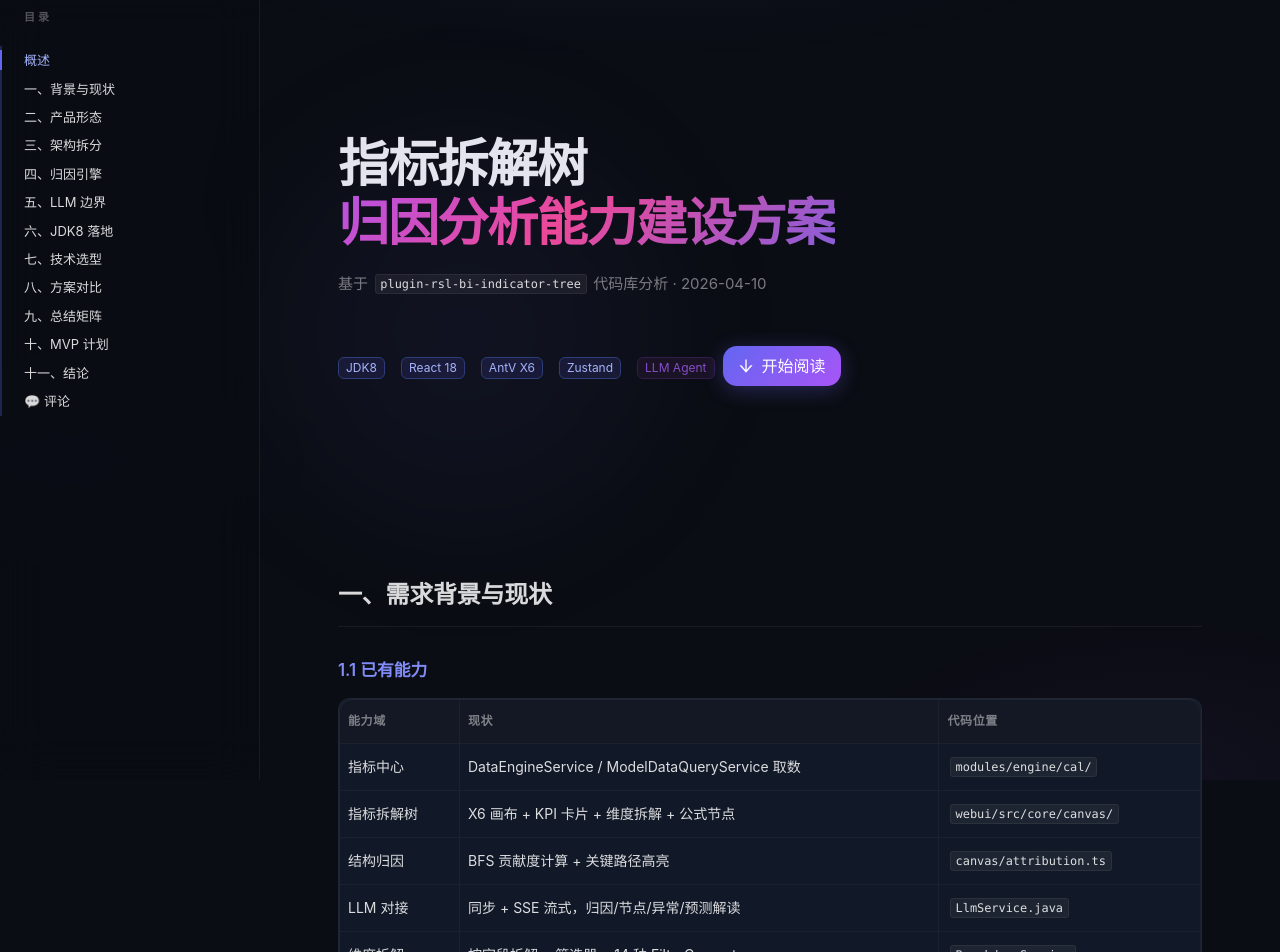
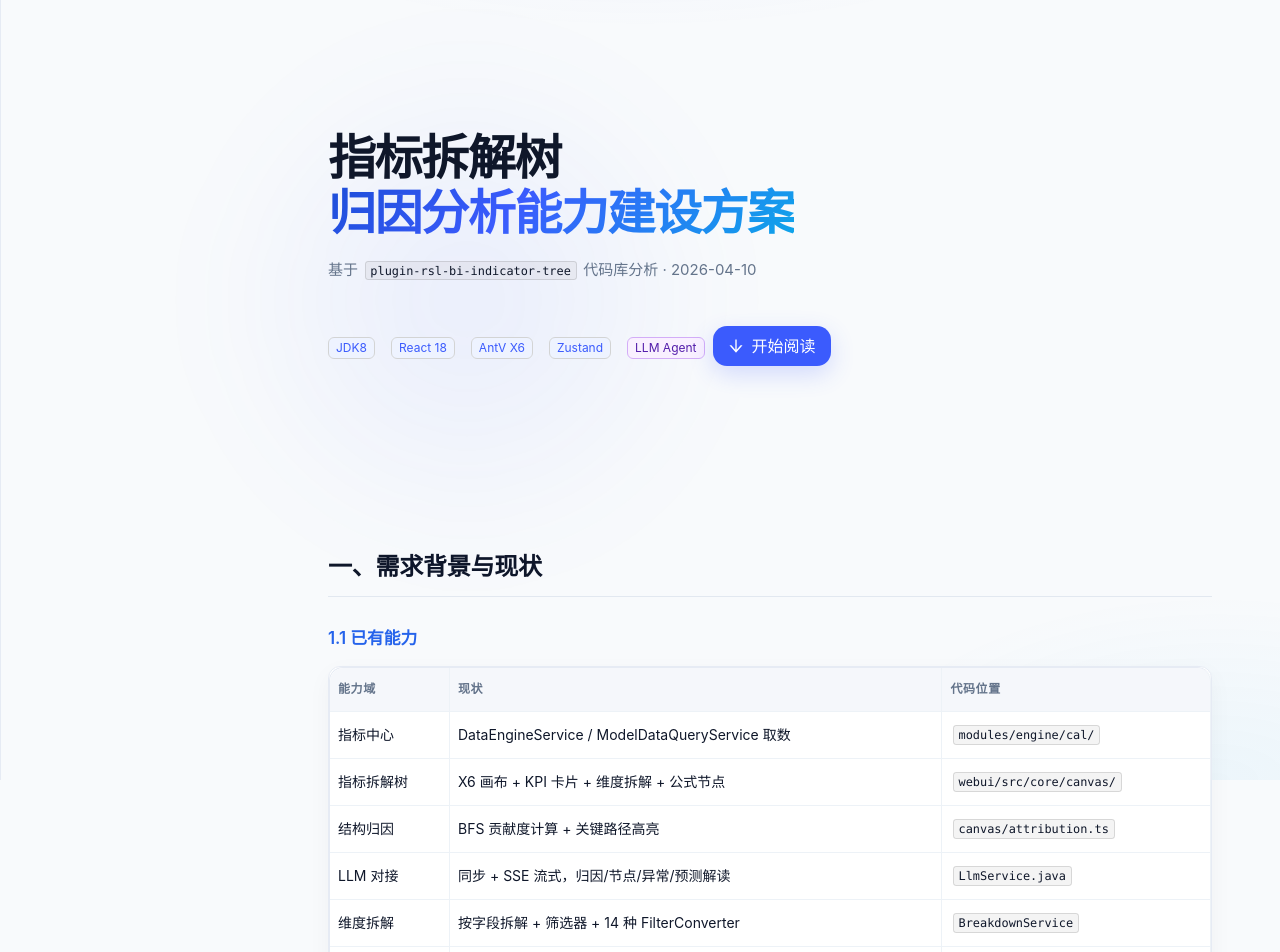
Before and after one commit to cuijinsen/attribution-analysis-proposal, a React (Vite) app: page / in a window 1280 px wide. Shown: the part 20-972 px from the top of the page. Built offline with nearby package versions, Linux system fonts and the light colour scheme.

Commit message:
style: redesign to refined light docs theme

```diff
--- a/src/App.css
+++ b/src/App.css
@@ -1,21 +1,26 @@
 /* ===== Global ===== */
 body {
   margin: 0;
-  background: #0b0d14;
+  background: #f8fafc;
+  color: #0f172a;
   overflow-x: hidden;
 }
+
 body::before {
   content: '';
   position: fixed;
   inset: 0;
   background:
-    radial-gradient(ellipse 80% 50% at 50% -20%, rgba(99,102,241,0.09) 0%, transparent 60%),
-    radial-gradient(ellipse 50% 40% at 90% 100%, rgba(168,85,247,0.05) 0%, transparent 50%),
-    radial-gradient(ellipse 40% 30% at 5% 60%, rgba(34,211,238,0.03) 0%, transparent 50%);
+    radial-gradient(ellipse 70% 45% at 50% -20%, rgba(59, 91, 253, 0.08) 0%, transparent 58%),
+    radial-gradient(ellipse 55% 45% at 95% 100%, rgba(14, 165, 233, 0.05) 0%, transparent 52%);
   pointer-events: none;
   z-index: -1;
 }
-::selection { background: rgba(99,102,241,0.3); color: #fff; }
+
+::selection {
+  background: rgba(59, 91, 253, 0.18);
+  color: #0f172a;
+}
 
 /* ===== Scroll Progress ===== */
 .scroll-progress {
@@ -23,7 +28,7 @@ body::before {
   top: 0;
   left: 0;
   height: 3px;
-  background: linear-gradient(90deg, #6366f1, #a855f7, #ec4899);
+  background: linear-gradient(90deg, #3b5bfd, #2563eb, #0ea5e9);
   z-index: 9999;
   transition: width 0.1s linear;
   border-radius: 0 2px 2px 0;
@@ -36,187 +41,207 @@ body::before {
   top: 0;
   height: 100vh;
   z-index: 100;
-  background: rgba(10, 12, 20, 0.92) !important;
-  backdrop-filter: blur(24px);
-  -webkit-backdrop-filter: blur(24px);
-  border-right: 1px solid rgba(255,255,255,0.06);
+  background: rgba(255, 255, 255, 0.78) !important;
+  backdrop-filter: blur(14px);
+  -webkit-backdrop-filter: blur(14px);
+  border-right: 1px solid #e6ebf4;
 }
+
 .sider-inner {
   padding: 28px 0;
   height: 100%;
   overflow-y: auto;
 }
-.sider-inner::-webkit-scrollbar { width: 3px; }
-.sider-inner::-webkit-scrollbar-thumb { background: rgba(255,255,255,0.08); border-radius: 2px; }
+
+.sider-inner::-webkit-scrollbar {
+  width: 3px;
+}
+
+.sider-inner::-webkit-scrollbar-thumb {
+  background: rgba(148, 163, 184, 0.4);
+  border-radius: 2px;
+}
+
 .sider-header {
-  padding: 0 24px 22px;
+  padding: 0 24px 18px;
 }
+
 .sider-header-label {
   font-size: 11px;
   text-transform: uppercase;
   letter-spacing: 3px;
-  color: rgba(255,255,255,0.3);
+  color: #64748b;
   font-weight: 600;
-}
-.sider-github {
-  display: flex;
-  align-items: center;
-  gap: 10px;
-  margin: 0 16px 24px;
-  padding: 10px 14px;
-  border-radius: 10px;
-  background: rgba(99,102,241,0.08);
-  border: 1px solid rgba(99,102,241,0.15);
-  color: #a5b4fc !important;
-  font-size: 13px;
-  font-weight: 500;
-  transition: all 0.25s;
-  text-decoration: none !important;
-}
-.sider-github:hover {
-  background: rgba(99,102,241,0.15);
-  border-color: rgba(99,102,241,0.3);
-  transform: translateY(-1px);
 }
 
 /* Anchor overrides */
 .app-sider .ant-anchor {
   padding: 0 8px;
 }
+
 .app-sider .ant-anchor-link {
   padding: 5px 16px;
 }
+
 .app-sider .ant-anchor-link-title {
   font-size: 13px;
-  color: rgba(255,255,255,0.4);
+  color: #64748b;
   transition: color 0.25s;
 }
+
 .app-sider .ant-anchor-link-title:hover {
-  color: rgba(255,255,255,0.7);
+  color: #0f172a;
 }
+
 .app-sider .ant-anchor-link-title-active {
-  color: #a5b4fc !important;
+  color: #3b5bfd !important;
+  font-weight: 600;
 }
+
 .app-sider .ant-anchor-ink {
-  background: #6366f1 !important;
+  background: #3b5bfd !important;
 }
 
 /* ===== Content ===== */
 .app-content {
-  max-width: 960px;
+  max-width: 980px;
   margin: 0 auto;
   padding: 0 48px 80px;
 }
 
 /* ===== Hero ===== */
 .hero-section {
-  min-height: 65vh;
+  min-height: 62vh;
   display: flex;
   align-items: center;
-  padding: 100px 0 60px;
+  padding: 96px 0 56px;
   position: relative;
 }
+
 .hero-section::before {
   content: '';
   position: absolute;
-  top: 10%;
-  left: -20%;
-  width: 600px;
-  height: 600px;
-  background: radial-gradient(circle, rgba(99,102,241,0.08) 0%, transparent 65%);
+  top: 8%;
+  left: -16%;
+  width: 560px;
+  height: 560px;
+  background: radial-gradient(circle, rgba(59, 91, 253, 0.08) 0%, transparent 68%);
   pointer-events: none;
-  filter: blur(50px);
+  filter: blur(42px);
 }
-.hero-inner { position: relative; }
+
+.hero-inner {
+  position: relative;
+}
+
 .hero-title.ant-typography {
-  font-size: 3.2rem !important;
+  font-size: 3rem !important;
   font-weight: 800 !important;
   line-height: 1.15 !important;
   letter-spacing: -0.03em;
   margin-bottom: 0 !important;
-  color: #e4e4ef;
+  color: #0f172a !important;
 }
+
 .hero-highlight {
-  background: linear-gradient(135deg, #6366f1 0%, #a855f7 30%, #ec4899 60%, #6366f1 100%);
-  background-size: 200% auto;
+  background: linear-gradient(135deg, #1d4ed8 0%, #3b5bfd 40%, #0ea5e9 100%);
   -webkit-background-clip: text;
   -webkit-text-fill-color: transparent;
   background-clip: text;
-  animation: shimmer 5s linear infinite;
 }
-@keyframes shimmer { to { background-position: 200% center; } }
 
-.hero-subtitle { margin-top: 20px !important; color: rgba(255,255,255,0.45) !important; font-size: 15px; }
-.hero-badges { margin-top: 28px !important; }
-.hero-links { margin-top: 36px !important; }
+.hero-subtitle {
+  margin-top: 18px !important;
+  color: #64748b !important;
+  font-size: 15px;
+}
+
+.hero-badges {
+  margin-top: 26px !important;
+}
+
+.hero-links {
+  margin-top: 30px !important;
+}
+
 .hero-links .ant-btn-primary {
-  background: linear-gradient(135deg, #6366f1, #a855f7) !important;
+  background: #3b5bfd !important;
   border: none !important;
-  box-shadow: 0 4px 20px rgba(99,102,241,0.3);
+  box-shadow: 0 8px 24px rgba(59, 91, 253, 0.2);
 }
+
 .hero-links .ant-btn-primary:hover {
-  opacity: 0.9;
-  transform: translateY(-2px);
-  box-shadow: 0 6px 28px rgba(99,102,241,0.4);
+  background: #2f53f7 !important;
+  transform: translateY(-1px);
+  box-shadow: 0 12px 28px rgba(59, 91, 253, 0.25);
 }
 
 /* ===== Sections ===== */
 .section-block {
-  padding-top: 80px;
+  padding-top: 76px;
 }
+
 .section-title.ant-typography {
   font-size: 1.5rem !important;
   font-weight: 700 !important;
-  padding-bottom: 16px;
-  border-bottom: 1px solid rgba(255,255,255,0.06);
-  margin-bottom: 32px !important;
+  padding-bottom: 14px;
+  border-bottom: 1px solid #e2e8f0;
+  margin-bottom: 30px !important;
   letter-spacing: -0.01em;
+  color: #0f172a !important;
 }
+
 .section-subtitle.ant-typography {
-  color: #818cf8 !important;
+  color: #2563eb !important;
   font-size: 1.05rem !important;
-  margin: 32px 0 16px !important;
+  margin: 30px 0 16px !important;
 }
 
 /* ===== Tables ===== */
 .section-block .ant-table {
   border-radius: 12px;
   overflow: hidden;
-  border: 1px solid rgba(255,255,255,0.06);
+  border: 1px solid #e6ebf4;
+  box-shadow: 0 8px 24px rgba(15, 23, 42, 0.04);
 }
+
 .section-block .ant-table-thead > tr > th {
   font-size: 12px;
   text-transform: uppercase;
   letter-spacing: 0.6px;
   font-weight: 600;
-  color: rgba(255,255,255,0.45);
-  background: #141824 !important;
+  color: #64748b;
+  background: #f5f7fb !important;
 }
+
 .section-block .ant-table-cell {
-  border-color: rgba(255,255,255,0.04) !important;
+  border-color: #edf2f7 !important;
 }
 
 /* ===== Cards ===== */
 .section-block .ant-card {
-  transition: all 0.3s cubic-bezier(0.4, 0, 0.2, 1);
-  backdrop-filter: blur(12px);
+  transition: all 0.24s ease;
+  border-color: #e6ebf4 !important;
+  box-shadow: 0 8px 24px rgba(15, 23, 42, 0.04);
 }
+
 .section-block .ant-card:hover {
-  transform: translateY(-4px);
-  border-color: rgba(99,102,241,0.2);
-  box-shadow: 0 8px 32px rgba(0,0,0,0.3), 0 0 32px rgba(99,102,241,0.08);
+  transform: translateY(-2px);
+  border-color: #d7e1f2 !important;
+  box-shadow: 0 14px 32px rgba(15, 23, 42, 0.08);
 }
 
 /* ===== Plan Cards ===== */
 .plan-card-d {
-  border-color: rgba(99,102,241,0.35) !important;
-  background: linear-gradient(rgba(17,24,39,0.9), rgba(17,24,39,0.9)) padding-box,
-              linear-gradient(135deg, rgba(99,102,241,0.4), rgba(168,85,247,0.3), rgba(236,72,153,0.2)) border-box !important;
+  border-color: #c7d4ff !important;
+  background: linear-gradient(#ffffff, #ffffff) padding-box,
+    linear-gradient(135deg, rgba(59, 91, 253, 0.35), rgba(14, 165, 233, 0.25)) border-box !important;
   border: 1px solid transparent !important;
-  box-shadow: 0 4px 24px rgba(0,0,0,0.3), 0 0 48px rgba(99,102,241,0.1) !important;
+  box-shadow: 0 14px 34px rgba(59, 91, 253, 0.12) !important;
   position: relative;
   overflow: hidden;
 }
+
 .plan-card-d::before {
   content: '';
   position: absolute;
@@ -224,15 +249,16 @@ body::before {
   left: 0;
   right: 0;
   height: 3px;
-  background: linear-gradient(90deg, #6366f1, #a855f7, #ec4899);
+  background: linear-gradient(90deg, #3b5bfd, #0ea5e9);
 }
 
 /* ===== Roadmap Cards ===== */
 .roadmap-active {
-  border-color: rgba(99,102,241,0.3) !important;
+  border-color: #cdd9ff !important;
   position: relative;
   overflow: hidden;
 }
+
 .roadmap-active::before {
   content: '';
   position: absolute;
@@ -240,21 +266,22 @@ body::before {
   left: 0;
   right: 0;
   height: 3px;
-  background: linear-gradient(90deg, #6366f1, #a855f7);
+  background: linear-gradient(90deg, #3b5bfd, #60a5fa);
 }
 
 /* ===== Mermaid ===== */
 .mermaid-container {
-  background: rgba(17,24,39,0.75);
-  border: 1px solid rgba(255,255,255,0.06);
+  background: #ffffff;
+  border: 1px solid #e6ebf4;
   border-radius: 14px;
-  padding: 28px;
+  padding: 26px;
   margin: 16px 0 24px;
   overflow-x: auto;
   display: flex;
   justify-content: center;
-  backdrop-filter: blur(12px);
+  box-shadow: 0 8px 24px rgba(15, 23, 42, 0.04);
 }
+
 .mermaid-container svg {
   max-width: 100%;
 }
@@ -268,6 +295,7 @@ body::before {
   padding: 0 12px;
   margin: 20px 0;
 }
+
 .wf-bar {
   flex: 1;
   border-radius: 8px 8px 0 0;
@@ -278,39 +306,59 @@ body::before {
   font-size: 12px;
   text-align: center;
   animation: grow-up 0.8s ease forwards;
-  color: rgba(255,255,255,0.7);
+  color: #334155;
   line-height: 1.4;
 }
+
 .wf-bar.negative {
-  background: linear-gradient(to top, rgba(239,68,68,0.2), transparent);
-  border: 1px solid rgba(239,68,68,0.2);
+  background: linear-gradient(to top, rgba(239, 68, 68, 0.2), rgba(239, 68, 68, 0.04));
+  border: 1px solid rgba(239, 68, 68, 0.25);
 }
+
 .wf-bar.positive {
-  background: linear-gradient(to top, rgba(16,185,129,0.2), transparent);
-  border: 1px solid rgba(16,185,129,0.2);
+  background: linear-gradient(to top, rgba(16, 185, 129, 0.18), rgba(16, 185, 129, 0.04));
+  border: 1px solid rgba(16, 185, 129, 0.25);
 }
-@keyframes grow-up { from { height: 0; } }
+
+@keyframes grow-up {
+  from {
+    height: 0;
+  }
+}
 
 /* ===== Code Block ===== */
 .code-block {
-  background: #0c0e16;
-  border: 1px solid rgba(255,255,255,0.06);
+  background: #f8fafc;
+  border: 1px solid #e2e8f0;
   border-radius: 12px;
-  padding: 22px 24px;
+  padding: 20px 22px;
   overflow-x: auto;
   margin: 16px 0 24px;
 }
+
 .code-block pre {
   margin: 0;
-  font-family: "JetBrains Mono", "Fira Code", "Cascadia Code", monospace;
+  font-family: 'JetBrains Mono', 'Fira Code', 'Cascadia Code', monospace;
   font-size: 13px;
-  line-height: 1.75;
-  color: rgba(255,255,255,0.65);
+  line-height: 1.72;
+  color: #334155;
 }
-.code-block .kw { color: #c084fc; }
-.code-block .cls { color: #67e8f9; }
-.code-block .fn { color: #10b981; }
-.code-block .str { color: #f59e0b; }
+
+.code-block .kw {
+  color: #7c3aed;
+}
+
+.code-block .cls {
+  color: #0369a1;
+}
+
+.code-block .fn {
+  color: #0f766e;
+}
+
+.code-block .str {
+  color: #b45309;
+}
 
 /* ===== Split Panel ===== */
 .split-card .ant-card-head-title {
@@ -321,6 +369,10 @@ body::before {
 .giscus-container {
   margin-top: 16px;
   min-height: 300px;
+  border: 1px solid #e6ebf4;
+  border-radius: 12px;
+  background: #ffffff;
+  padding: 10px 14px;
 }
 
 /* ===== Footer ===== */
@@ -328,24 +380,47 @@ body::before {
   text-align: center;
   padding: 32px 0 48px;
 }
+
 .app-footer a {
-  color: rgba(255,255,255,0.4) !important;
+  color: #64748b !important;
   font-size: 13px;
   transition: color 0.2s;
 }
+
 .app-footer a:hover {
-  color: #a5b4fc !important;
+  color: #1d4ed8 !important;
 }
 
 /* ===== Responsive ===== */
 @media (max-width: 992px) {
-  .app-sider { display: none !important; }
-  .app-content { margin-left: 0 !important; }
-  .ant-layout { margin-left: 0 !important; }
-  .hero-title.ant-typography { font-size: 2.2rem !important; }
-  .app-content { padding: 0 20px 60px; }
+  .app-sider {
+    display: none !important;
+  }
+
+  .app-content {
+    margin-left: 0 !important;
+  }
+
+  .ant-layout {
+    margin-left: 0 !important;
+  }
+
+  .hero-title.ant-typography {
+    font-size: 2.2rem !important;
+  }
+
+  .app-content {
+    padding: 0 20px 60px;
+  }
 }
+
 @media (max-width: 600px) {
-  .hero-title.ant-typography { font-size: 1.7rem !important; }
-  .hero-section { min-height: 50vh; padding: 60px 0 40px; }
+  .hero-title.ant-typography {
+    font-size: 1.7rem !important;
+  }
+
+  .hero-section {
+    min-height: 50vh;
+    padding: 56px 0 34px;
+  }
 }
--- a/src/App.tsx
+++ b/src/App.tsx
@@ -46,23 +46,26 @@ const App: React.FC = () => {
   return (
     <ConfigProvider
       theme={{
-        algorithm: theme.darkAlgorithm,
+        algorithm: theme.defaultAlgorithm,
         token: {
-          colorPrimary: '#6366f1',
+          colorPrimary: '#3b5bfd',
           borderRadius: 12,
-          colorBgBase: '#0b0d14',
-          colorBgContainer: '#111827',
-          colorBgElevated: '#1a1f2e',
-          colorLink: '#818cf8',
+          colorBgBase: '#f8fafc',
+          colorBgContainer: '#ffffff',
+          colorBgElevated: '#ffffff',
+          colorText: '#0f172a',
+          colorTextSecondary: '#475569',
+          colorBorderSecondary: '#e2e8f0',
+          colorLink: '#3b5bfd',
           fontFamily: '-apple-system, BlinkMacSystemFont, "Segoe UI", "PingFang SC", "Hiragino Sans GB", "Microsoft YaHei", "Noto Sans SC", sans-serif',
         },
         components: {
           Layout: { siderBg: 'transparent', bodyBg: 'transparent' },
-          Table: { headerBg: '#141824', rowHoverBg: 'rgba(99,102,241,0.06)', borderColor: 'rgba(255,255,255,0.06)' },
-          Card: { colorBgContainer: 'rgba(17,24,39,0.8)', colorBorderSecondary: 'rgba(255,255,255,0.08)' },
-          Anchor: { colorPrimary: '#818cf8', fontSize: 13 },
+          Table: { headerBg: '#f5f7fb', rowHoverBg: '#f8faff', borderColor: '#e6ebf4' },
+          Card: { colorBgContainer: '#ffffff', colorBorderSecondary: '#e6ebf4' },
+          Anchor: { colorPrimary: '#3b5bfd', fontSize: 13 },
           Timeline: { dotBg: 'transparent' },
-          Tag: { defaultBg: 'rgba(99,102,241,0.12)', defaultColor: '#a5b4fc' },
+          Tag: { defaultBg: '#eef3ff', defaultColor: '#3b5bfd' },
         },
       }}
     >
@@ -138,14 +141,14 @@ const App: React.FC = () => {
                   reactionsEnabled="1"
                   emitMetadata="0"
                   inputPosition="top"
-                  theme="dark_dimmed"
+                  theme="light"
                   lang="zh-CN"
                 />
               </div>
             </section>
 
             {/* Footer */}
-            <Divider style={{ borderColor: 'rgba(255,255,255,0.06)', marginTop: 80 }} />
+            <Divider style={{ borderColor: '#e6ebf4', marginTop: 80 }} />
             <footer className="app-footer">
               <Paragraph type="secondary">
                 基于 <Text code>plugin-rsl-bi-indicator-tree</Text> 代码库分析 · 2026-04-10
--- a/src/components/MermaidChart.tsx
+++ b/src/components/MermaidChart.tsx
@@ -3,14 +3,15 @@ import mermaid from 'mermaid'
 
 mermaid.initialize({
   startOnLoad: false,
-  theme: 'dark',
+  theme: 'base',
   themeVariables: {
-    primaryColor: '#2a2d3e',
-    primaryTextColor: '#d4d4e0',
-    primaryBorderColor: '#6366f1',
-    lineColor: '#6366f1',
-    secondaryColor: '#1a1d2e',
-    tertiaryColor: '#111827',
+    primaryColor: '#f8fbff',
+    primaryTextColor: '#0f172a',
+    primaryBorderColor: '#3b5bfd',
+    lineColor: '#3b5bfd',
+    secondaryColor: '#eef4ff',
+    tertiaryColor: '#f5f7fb',
+    background: '#ffffff',
     fontFamily: '-apple-system, "Segoe UI", "PingFang SC", sans-serif',
     fontSize: '14px',
   },
@@ -38,7 +39,7 @@ const MermaidChart: React.FC<Props> = ({ chart }) => {
         }
       } catch {
         if (!cancelled && ref.current) {
-          ref.current.innerHTML = '<p style="color:#ef4444">Mermaid 渲染失败</p>'
+          ref.current.innerHTML = '<p style="color:#dc2626">Mermaid 渲染失败</p>'
         }
       }
     }
```
Also changed, not shown: src/Sections.tsx (+19 -19 lines).
